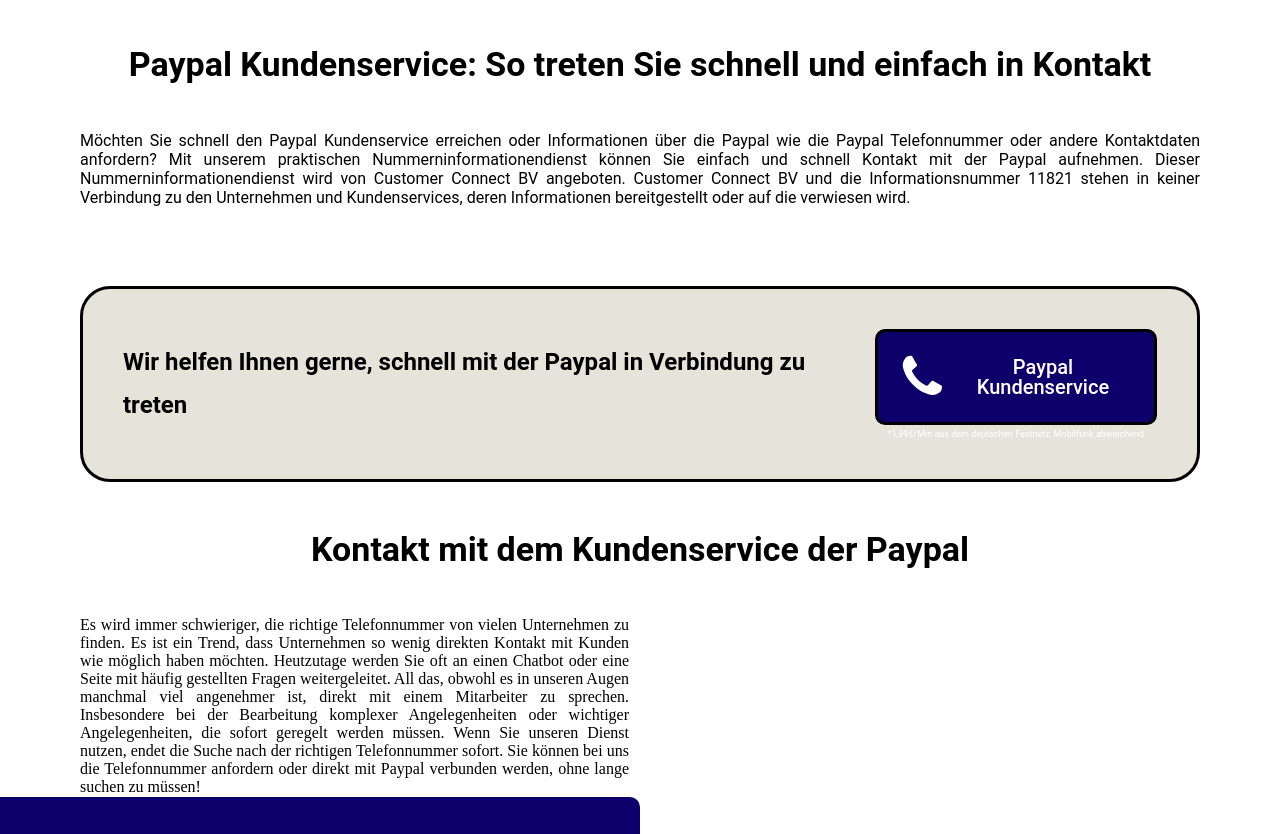
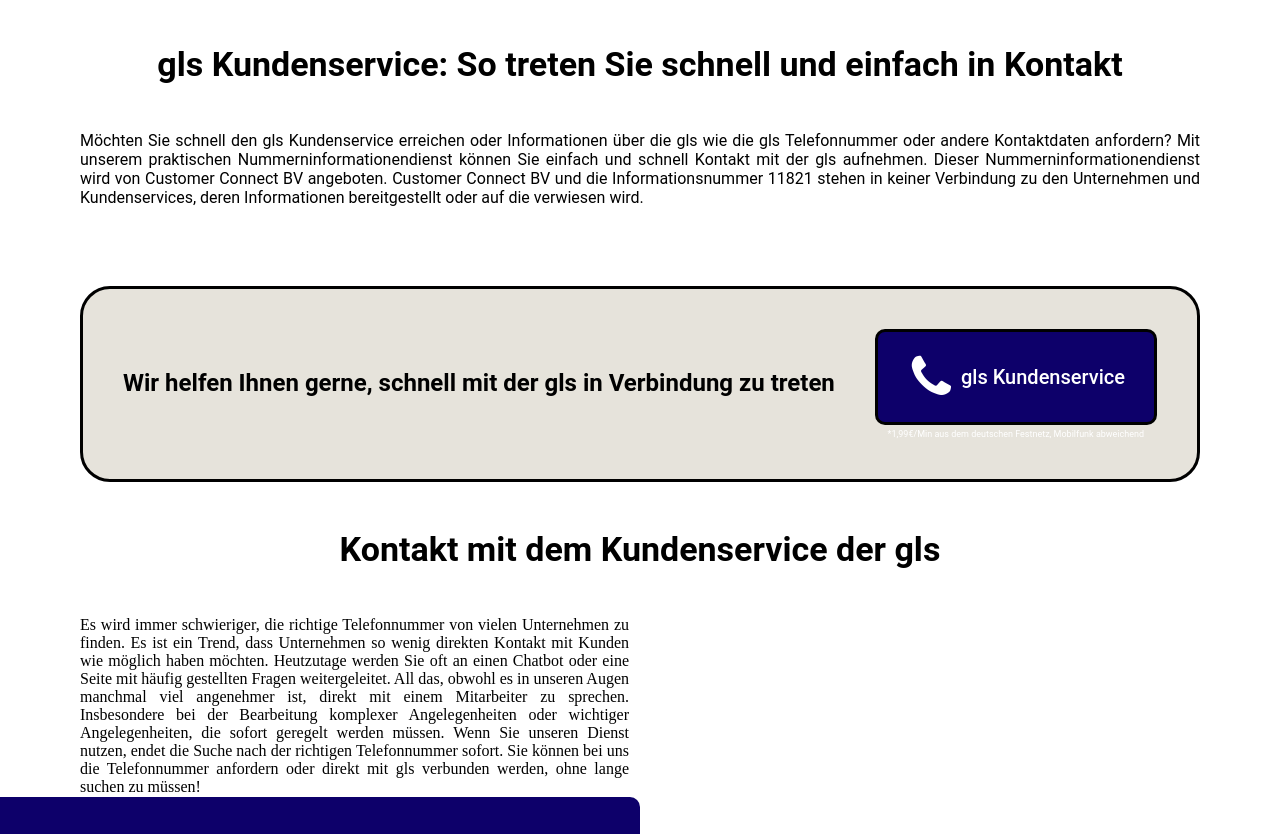
Before and after one commit to Servicekontakte/gls, a plain HTML site: page index.html in a window 1280 px wide. Shown: the part 997-1831 px from the top of the page. Drawn offline with Linux system fonts and the light colour scheme; some icons are missing.

Commit message:
Update index.html

```diff
--- a/index.html
+++ b/index.html
@@ -50,7 +50,7 @@
         <!-- Call -->
 
         <meta charset="UTF-8">
-        <title>Paypal Telefon DE 1</title>
+        <title>gls Telefon DE 1</title>
         <meta name='robots' content='max-image-preview:large' />
         <script src="script.js"></script>
         <link rel="stylesheet" href="https://cdnjs.cloudflare.com/ajax/libs/font-awesome/4.7.0/css/font-awesome.min.css">
@@ -239,7 +239,7 @@
                     <div class="elementor-column elementor-col-50 elementor-top-column elementor-element elementor-element-507bdd29" data-id="507bdd29" data-element_type="column">
                         <div class="elementor-widget-wrap elementor-element-populated">
                             <div class="elementor-element elementor-element-2681536 elementor-widget elementor-widget-text-editor" data-id="2681536" data-element_type="widget" data-widget_type="text-editor.default">
-                                <div class="elementor-widget-container">Informationsdienst über Paypal </div>
+                                <div class="elementor-widget-container">Informationsdienst über gls </div>
                             </div>
                         </div>
                     </div>
@@ -262,7 +262,7 @@
                             </div>
                             <div class="elementor-element elementor-element-3be0a9ba elementor-widget elementor-widget-text-editor" data-id="3be0a9ba" data-element_type="widget" data-widget_type="text-editor.default">
                                 <div class="elementor-widget-container">
-                                    <h3>Paypal Kundenservice</h3><br><br>
+                                    <h3>gls Kundenservice</h3><br><br>
                                 </div>
                             </div>
 
@@ -276,7 +276,7 @@
                                         </span>
                                             <span class="elementor-button-text" style="color: #f7b500;">
                                             <i class="fa fa-phone mr-3 call_button_main" style="font-size:50px;color:#f7b500;"></i>
-                                            Anruf Paypal
+                                            Anruf gls
                                         </span>
                                             </span>
                                         </a>
@@ -420,7 +420,7 @@
                             </div>
                             <div class="elementor-element elementor-element-51a5c4be elementor-widget elementor-widget-heading" data-id="51a5c4be" data-element_type="widget" data-widget_type="heading.default">
                                 <div class="elementor-widget-container">
-                                    <h2 class="elementor-heading-title elementor-size-default">Paypal Kundenservice</h2>
+                                    <h2 class="elementor-heading-title elementor-size-default">gls Kundenservice</h2>
                                     <!-- <iframe src="https://docs.google.com/forms/d/e/1FAIpQLSfNB6XmePCE-g9-rIohk8s2prtmfpMYosIf7OxiPuSCTj2F3w/viewform?embedded=true" width="640" height="850" frameborder="0" marginheight="0" marginwidth="0">Loading…</iframe> -->
                                 </div>
                             </div>
@@ -458,7 +458,7 @@
                                         </span>
                                             <span class="elementor-button-text" style="display: flex; align-items: center; justify-content: center;color: white;">
                                             <i class="fa fa-phone mr-3 call_button_main" style="font-size:50px; color: #268bbd;"></i>
-                                             Paypal Kundenservice
+                                             gls Kundenservice
                                         </span>
                                             </span>
                                         </a>
@@ -698,7 +698,7 @@
                         <div class="elementor-widget-wrap elementor-element-populated">
                             <div class="elementor-element elementor-element-6894a94f elementor-widget elementor-widget-heading" data-id="6894a94f" data-element_type="widget" data-widget_type="heading.default">
                                 <div class="elementor-widget-container">
-                                    <h3 class="elementor-heading-title elementor-size-default">Paypal Kundenservice: So treten Sie schnell und einfach in Kontakt</h3>
+                                    <h3 class="elementor-heading-title elementor-size-default">gls Kundenservice: So treten Sie schnell und einfach in Kontakt</h3>
                                 </div>
                             </div>
                         </div>
@@ -711,8 +711,8 @@
                         <div class="elementor-widget-wrap elementor-element-populated">
                             <div class="elementor-element elementor-element-40f6a520 elementor-widget elementor-widget-text-editor" data-id="40f6a520" data-element_type="widget" data-widget_type="text-editor.default">
                                 <div class="elementor-widget-container">
-                                    <p>Möchten Sie schnell den Paypal Kundenservice erreichen oder Informationen über die Paypal wie die Paypal Telefonnummer oder andere Kontaktdaten anfordern? Mit unserem praktischen Nummerninformationendienst können Sie
-                                        einfach und schnell Kontakt mit der Paypal aufnehmen. Dieser Nummerninformationendienst wird von Customer Connect BV angeboten. Customer Connect BV und die Informationsnummer 11821 stehen in keiner Verbindung zu
+                                    <p>Möchten Sie schnell den gls Kundenservice erreichen oder Informationen über die gls wie die gls Telefonnummer oder andere Kontaktdaten anfordern? Mit unserem praktischen Nummerninformationendienst können Sie
+                                        einfach und schnell Kontakt mit der gls aufnehmen. Dieser Nummerninformationendienst wird von Customer Connect BV angeboten. Customer Connect BV und die Informationsnummer 11821 stehen in keiner Verbindung zu
                                         den Unternehmen und Kundenservices, deren Informationen bereitgestellt oder auf die verwiesen wird.</p>
                                 </div>
                             </div>
@@ -731,7 +731,7 @@
                                         <div class="elementor-widget-wrap elementor-element-populated">
                                             <div class="elementor-element elementor-element-53869c48 elementor-widget elementor-widget-heading" data-id="53869c48" data-element_type="widget" data-widget_type="heading.default">
                                                 <div class="elementor-widget-container">
-                                                    <h2 class="elementor-heading-title elementor-size-default">Wir helfen Ihnen gerne, schnell mit der Paypal in Verbindung zu treten</h2>
+                                                    <h2 class="elementor-heading-title elementor-size-default">Wir helfen Ihnen gerne, schnell mit der gls in Verbindung zu treten</h2>
                                                 </div>
                                             </div>
                                         </div>
@@ -748,7 +748,7 @@
                                                         </span>
                                                             <span class="elementor-button-text" style="display: flex; align-items: center; justify-content: center;">
                                                             <i class="fa fa-phone mr-3 call_button_main" style="font-size:50px"></i>
-                                                            Paypal Kundenservice
+                                                            gls Kundenservice
                                                         </span>
                                                             </span>
                                                         </a>
@@ -774,7 +774,7 @@
                         <div class="elementor-widget-wrap elementor-element-populated">
                             <div class="elementor-element elementor-element-1a7dfdc1 elementor-widget elementor-widget-heading" data-id="1a7dfdc1" data-element_type="widget" data-widget_type="heading.default">
                                 <div class="elementor-widget-container">
-                                    <h2 class="elementor-heading-title elementor-size-default">Kontakt mit dem Kundenservice der Paypal</h2>
+                                    <h2 class="elementor-heading-title elementor-size-default">Kontakt mit dem Kundenservice der gls</h2>
                                 </div>
                             </div>
                         </div>
@@ -792,7 +792,7 @@
                                     <div class="ewa-rteLine">Es wird immer schwieriger, die richtige Telefonnummer von vielen Unternehmen zu finden. Es ist ein Trend, dass Unternehmen so wenig direkten Kontakt mit Kunden wie möglich haben möchten. Heutzutage werden Sie oft an
                                         einen Chatbot oder eine Seite mit häufig gestellten Fragen weitergeleitet. All das, obwohl es in unseren Augen manchmal viel angenehmer ist, direkt mit einem Mitarbeiter zu sprechen. Insbesondere bei der Bearbeitung
                                         komplexer Angelegenheiten oder wichtiger Angelegenheiten, die sofort geregelt werden müssen. Wenn Sie unseren Dienst nutzen, endet die Suche nach der richtigen Telefonnummer sofort. Sie können bei uns die Telefonnummer
-                                        anfordern oder direkt mit Paypal verbunden werden, ohne lange suchen zu müssen!</div>
+                                        anfordern oder direkt mit gls verbunden werden, ohne lange suchen zu müssen!</div>
                                     <div class="ewa-rteLine"></div>
                                     <div class="ewa-rteLine"></div>
                                     <div class="ewa-rteLine"></div>
@@ -821,7 +821,7 @@
                                 <div class="elementor-widget-container">Es wird immer schwieriger, die richtige Telefonnummer von vielen Unternehmen zu finden. Es ist ein Trend, dass Unternehmen so wenig direkten Kontakt mit Kunden wie möglich haben möchten. Heutzutage werden Sie oft an einen
                                     Chatbot oder eine Seite mit häufig gestellten Fragen weitergeleitet. All das, obwohl es in unseren Augen manchmal viel angenehmer ist, direkt mit einem Mitarbeiter zu sprechen. Insbesondere bei der Bearbeitung komplexer
                                     Angelegenheiten oder wichtiger Angelegenheiten, die sofort geregelt werden müssen. Wenn Sie unseren Dienst nutzen, endet die Suche nach der richtigen Telefonnummer sofort. Sie können bei uns die Telefonnummer anfordern
-                                    oder direkt mit Paypal verbunden werden, ohne lange suchen zu müssen! </div>
+                                    oder direkt mit gls verbunden werden, ohne lange suchen zu müssen! </div>
                             </div>
                         </div>
                     </div>
@@ -845,7 +845,7 @@
                                         </span>
                                             <span class="elementor-button-text" style="display: flex; align-items: center; justify-content: center;">
                                             <i class="fa fa-phone mr-3 call_button_main" style="font-size:50px"></i>
-                                            Paypal Kundenservice
+                                            gls Kundenservice
                                         </span>
                                             </span>
                                         </a>
```
